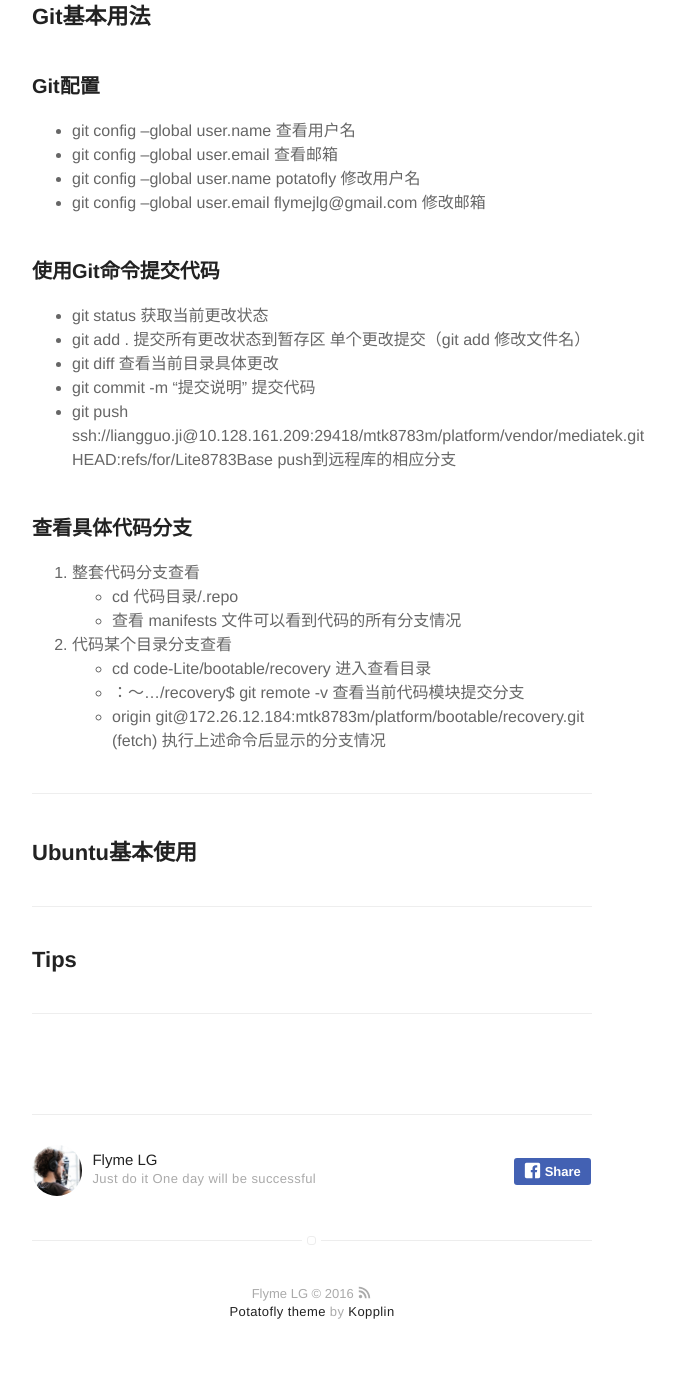
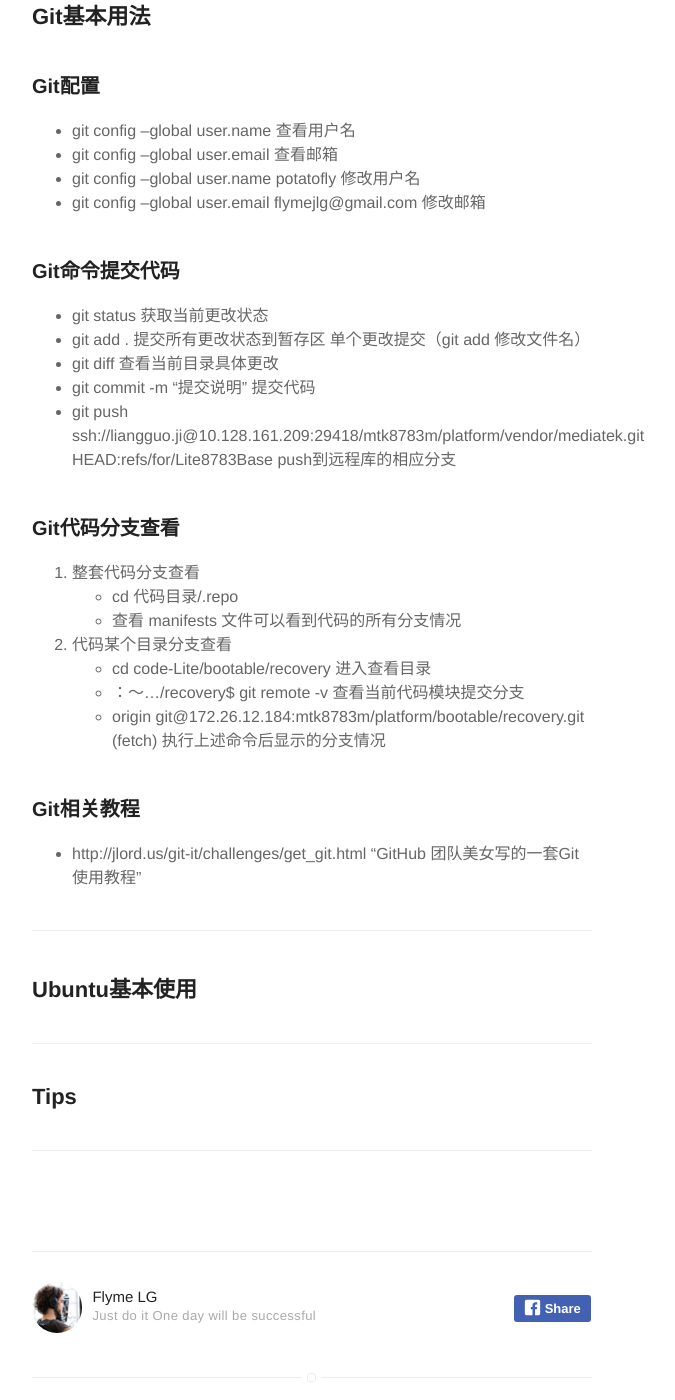
Before and after one commit to potatofly/potatofly.github.io, a Jekyll site: the page built from _posts/2016-10-21-note.markdown, in a window 1280 px wide and 1400 px high, scrolled down 638 px. Shown: the whole window, without its empty margins (328-1003 px from the left). Built offline with Jekyll 4.4.1, drawn with Linux system fonts in a browser that asks for light colours.

Commit message:
Update 2016-10-21-note.markdown

```diff
--- a/_posts/2016-10-21-note.markdown
+++ b/_posts/2016-10-21-note.markdown
@@ -30,14 +30,14 @@ description: 整理的一些常用工具及技巧
 * git config --global user.name potatofly   修改用户名
 * git config --global user.email flymejlg@gmail.com   修改邮箱
 
-### 使用Git命令提交代码
+### Git命令提交代码
 * git status   获取当前更改状态
 * git add .    提交所有更改状态到暂存区  单个更改提交（git add 修改文件名）
 * git diff     查看当前目录具体更改
 * git commit -m "提交说明"   提交代码
 * git push ssh://liangguo.ji@10.128.161.209:29418/mtk8783m/platform/vendor/mediatek.git HEAD:refs/for/Lite8783Base push到远程库的相应分支
 
-### 查看具体代码分支
+### Git代码分支查看
 1. 整套代码分支查看
  * cd 代码目录/.repo
  * 查看 manifests 文件可以看到代码的所有分支情况
@@ -45,6 +45,9 @@ description: 整理的一些常用工具及技巧
  * cd code-Lite/bootable/recovery   进入查看目录
  * ：～.../recovery$ git remote -v   查看当前代码模块提交分支
  * origin	git@172.26.12.184:mtk8783m/platform/bootable/recovery.git (fetch) 执行上述命令后显示的分支情况
+
+### Git相关教程
+* http://jlord.us/git-it/challenges/get_git.html "GitHub 团队美女写的一套Git使用教程"
 
 ---
 
```
